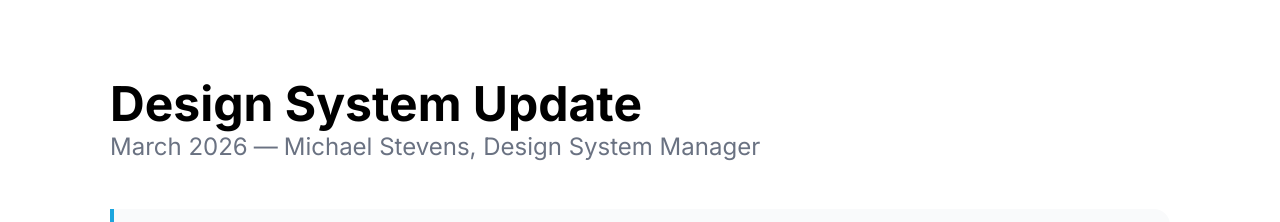
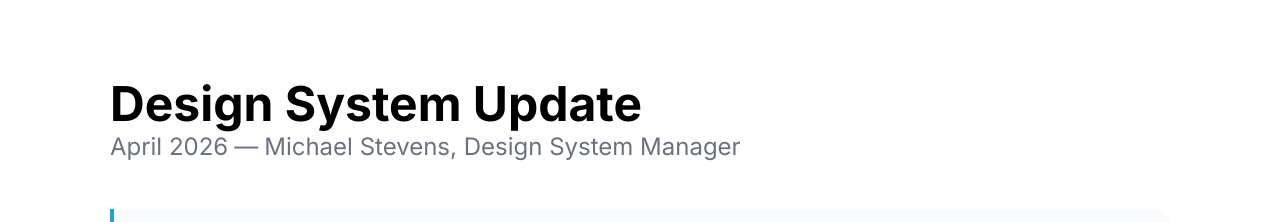
Before and after one commit to mich8060/executive-summary, a React (Vite) app: page / in a window 1280 px wide. Shown: the top 222 px of the page. Built offline with nearby package versions, Linux system fonts and the light colour scheme.

Commit message:
Change name of month

```diff
--- a/src/app/components/ExecutiveOnePager.tsx
+++ b/src/app/components/ExecutiveOnePager.tsx
@@ -13,7 +13,7 @@ export default function ExecutiveOnePager() {
             Design System Update
           </h1>
           <div className="flex gap-[6px] leading-[29px] mb-[24px] text-gray-500">
-            <div>March 2026</div>
+            <div>April 2026</div>
             <div>&mdash;</div>
             <div>Michael Stevens, Design System Manager</div>
           </div>
```
